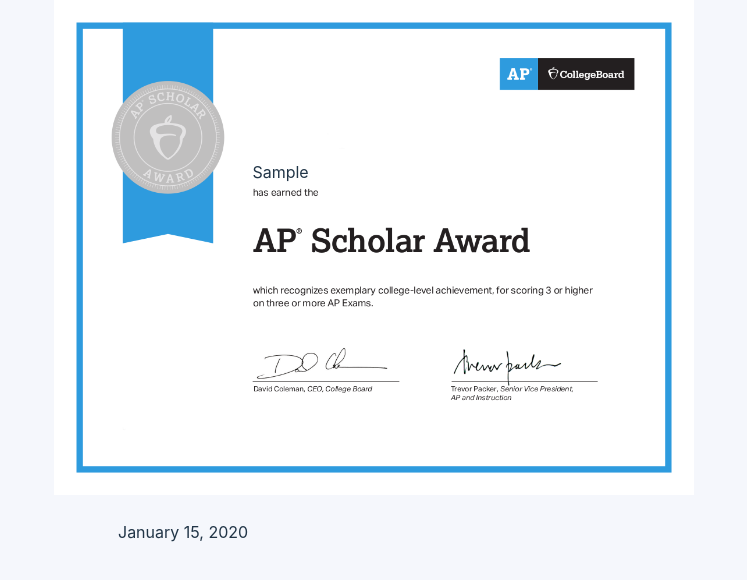
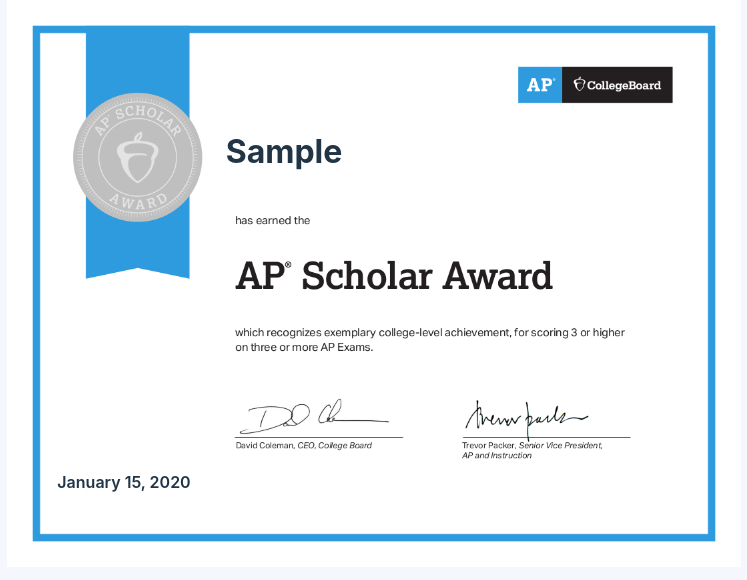
Before and after one commit to EdwardX29/ap-award-clone, a React (Vite) app: page / in a window 1280 px wide. Both pictures are taken after typing "Sample", "2020-01-15" into the empty fields and a click on the input "Next". Shown: the top 580 px of the page, without its empty margins (266-1013 px from the left). Built offline with nearby package versions, Linux system fonts and the light colour scheme.

Commit message:
styles for award (large viewports)

```diff
--- a/src/components/Award.css
+++ b/src/components/Award.css
@@ -1,6 +1,8 @@
 .awardContainer {
-    text-align:left!important;
+    /* text-align:center!important; */
     overflow: hidden;
+    width:733.34px;
+    height:566.67px;
 }
 
 .awardContainer * {
@@ -14,11 +16,11 @@
 
 .awardImage {
     position:absolute;
-    /* width:550px;  */
-    /* height:425px; */
-    width:50%;
-    height:auto;
-    /* width:calc(550px * 2); */
+    /* width:50%;  */
+    /* height:auto; */
+
+    width:733.33px;
+    height:566.66px;
     /* aspect-ratio:22/17; */
     object-fit: cover;
 }
@@ -26,15 +28,19 @@
 .name {
     position:absolute;
     z-index:1;
-    top: 20%;
-    left: calc(41% - 0.5%);
+    top:140px;
+    right:180px;
+    font-weight:700;
+    font-size:2em;
 }
 
 .date {
     position: absolute;
     z-index:1;
-    top:65%;
-    left:30%;
+    top:470px;
+    right:500px;
+    font-weight:600;
+    font-size:1em;
 }
 
 /*  1100 850 */
```
